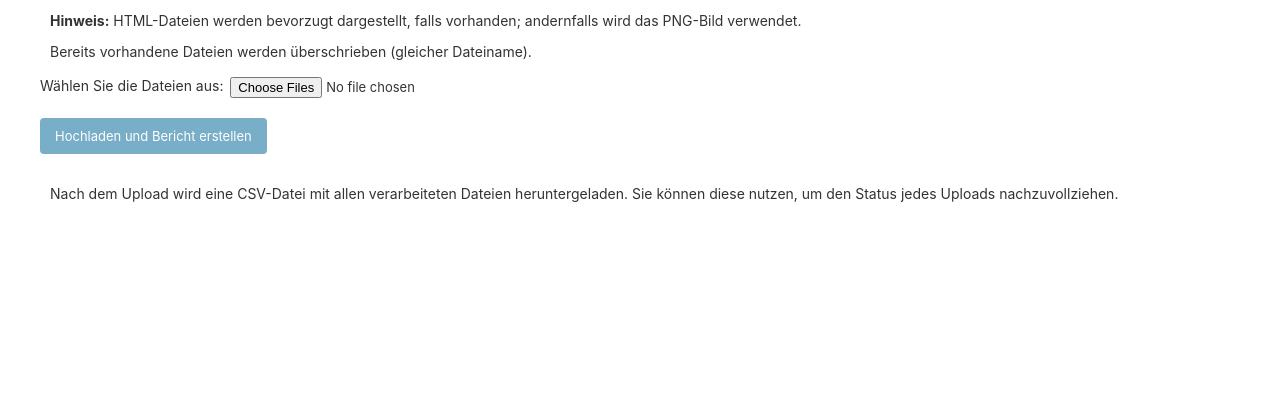
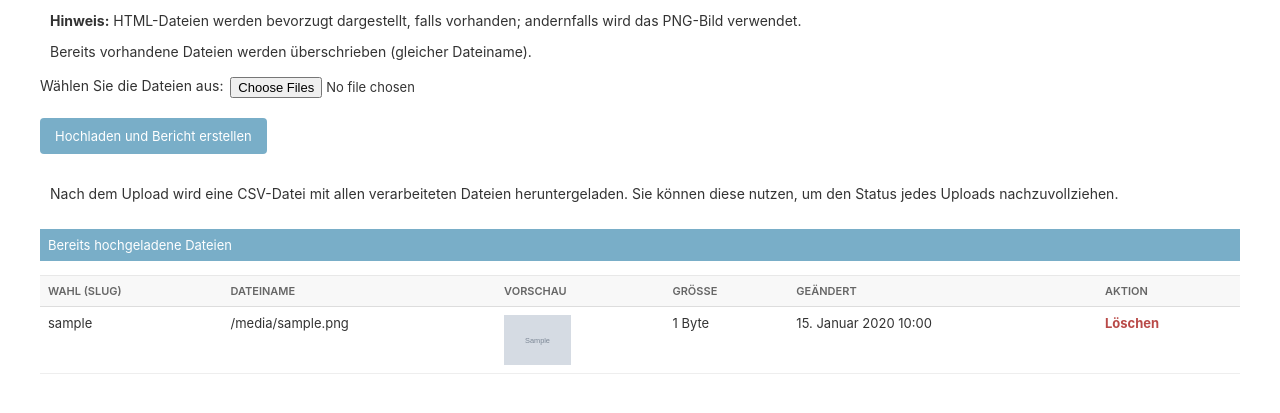
Before and after one commit to carlos-pusch/WahlrechnerZero, a Django app: template wahlrechner/wahlrechner/templates/admin/bulk_upload_punkte.html in a window 1280 px wide. Shown: the part 331-744 px from the top of the page. Run offline with Django 4.2, Linux system fonts and the light colour scheme; the template is opened without the code that fills it: most values are stand-ins (such as "Sample title", 1, 10 or a date in 2020); grey boxes marked "Sample" are stand-in pictures; parts of the project's set-up code (start-up, migrations or seed data) failed here and were passed over.

Commit message:
Update bulk_upload_punkte.html

```diff
--- a/wahlrechner/wahlrechner/templates/admin/bulk_upload_punkte.html
+++ b/wahlrechner/wahlrechner/templates/admin/bulk_upload_punkte.html
@@ -36,5 +36,48 @@
         Nach dem Upload wird eine CSV-Datei mit allen verarbeiteten Dateien heruntergeladen.
         Sie können diese nutzen, um den Status jedes Uploads nachzuvollziehen.
     </p>
+
+    <!-- Tabelle der bereits hochgeladenen Dateien -->
+    {% if files %}
+        <h2 style="margin-top: 2em;">Bereits hochgeladene Dateien</h2>
+        <table style="width:100%; border-collapse:collapse; margin-top:1em;">
+            <thead>
+                <tr style="background:#f0f0f0; text-align:left;">
+                    <th style="padding:8px; border-bottom:1px solid #ddd;">Wahl (Slug)</th>
+                    <th style="padding:8px; border-bottom:1px solid #ddd;">Dateiname</th>
+                    <th style="padding:8px; border-bottom:1px solid #ddd;">Vorschau</th>
+                    <th style="padding:8px; border-bottom:1px solid #ddd;">Größe</th>
+                    <th style="padding:8px; border-bottom:1px solid #ddd;">Geändert</th>
+                    <th style="padding:8px; border-bottom:1px solid #ddd;">Aktion</th>
+                </tr>
+            </thead>
+            <tbody>
+                {% for file in files %}
+                <tr>
+                    <td style="padding:8px; border-bottom:1px solid #eee;">{{ file.slug }}</td>
+                    <td style="padding:8px; border-bottom:1px solid #eee;">{{ file.filename }}</td>
+                    <td style="padding:8px; border-bottom:1px solid #eee;">
+                        {% if file.filename|lower|slice:"-4:" == ".png" %}
+                            <img src="{{ file.url }}" alt="{{ file.filename }}" style="max-height:50px; max-width:100px;">
+                        {% else %}
+                            <a href="{{ file.url }}" target="_blank">HTML anzeigen</a>
+                        {% endif %}
+                    </td>
+                    <td style="padding:8px; border-bottom:1px solid #eee;">{{ file.size|filesizeformat }}</td>
+                    <td style="padding:8px; border-bottom:1px solid #eee;">{{ file.modified }}</td>
+                    <td style="padding:8px; border-bottom:1px solid #eee;">
+                        <a href="{% url 'points_delete_file' slug=file.slug filename=file.filename %}"
+                           onclick="return confirm('Möchten Sie die Datei „{{ file.filename }}“ wirklich löschen?');"
+                           style="color: #b94a48; text-decoration: none; font-weight: bold;">
+                            Löschen
+                        </a>
+                    </td>
+                </tr>
+                {% endfor %}
+            </tbody>
+        </table>
+    {% else %}
+        <p style="margin-top: 2em; color: #999;">Bisher wurden noch keine Dateien hochgeladen.</p>
+    {% endif %}
 </div>
 {% endblock %}
```
